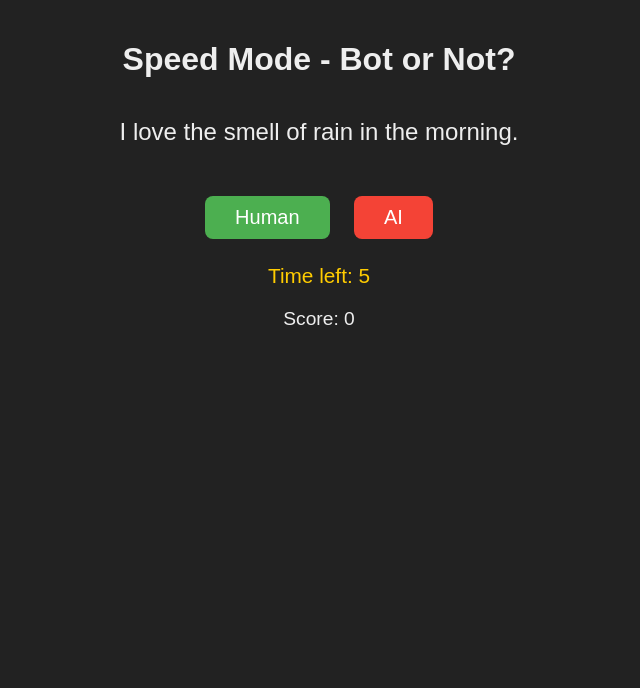
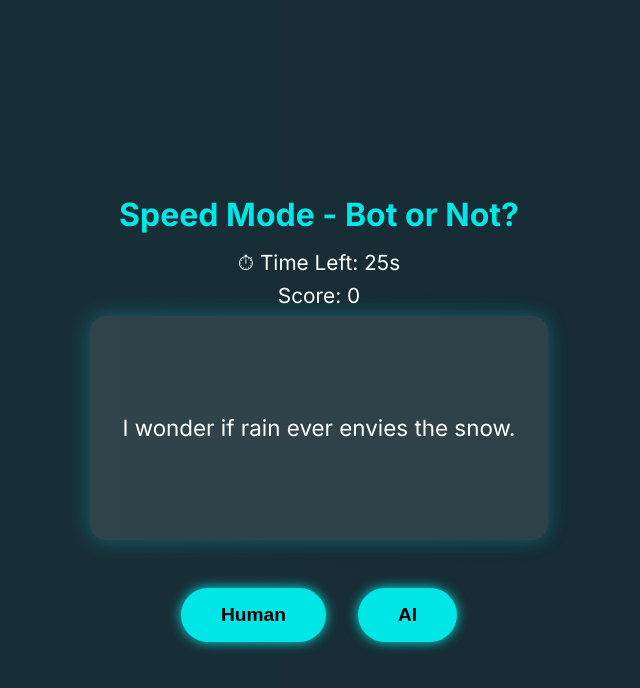
Before and after one commit to FrenchHelp/bot-or-not, a plain HTML site: page public/speed-mode.html in a window 1280 px wide. Shown: the whole page, without its empty margins (321-961 px from the left). Drawn offline with Linux system fonts and the light colour scheme.

Commit message:
Update speed-mode.html

```diff
--- a/public/speed-mode.html
+++ b/public/speed-mode.html
@@ -4,132 +4,206 @@
   <meta charset="UTF-8" />
   <meta name="viewport" content="width=device-width, initial-scale=1" />
   <title>Speed Mode - Bot or Not?</title>
+  <link href="https://fonts.googleapis.com/css2?family=Inter:wght@400;700&display=swap" rel="stylesheet" />
   <style>
     body {
-    font-family: Arial, sans-serif;
+      margin: 0;
+      font-family: 'Inter', sans-serif;
+      background: linear-gradient(270deg, #0f2027, #203a43, #2c5364);
+      background-size: 600% 600%;
+      animation: floatGradient 20s ease infinite;
+      color: white;
+      display: flex;
+      flex-direction: column;
+      align-items: center;
+      justify-content: center;
+      min-height: 100vh;
+      padding: 1rem;
+      text-align: center;
+    }
+    h1 {
+      color: #00e6e6;
+      margin-bottom: 1rem;
+    }
+    .score, .timer {
+      font-size: 1.3rem;
+      margin-bottom: 0.5rem;
+    }
+    .card {
+      background: rgba(255, 255, 255, 0.1);
+      border-radius: 16px;
       max-width: 600px;
-    margin: auto;
-    padding: 20px;
-    text-align: center;
-    background: #222;
-    color: #eee;
+      padding: 2rem;
+      margin-bottom: 1.5rem;
+      box-shadow: 0 0 20px rgba(0, 230, 230, 0.3);
+      font-size: 1.4rem;
+      line-height: 1.5;
+      min-height: 160px;
+      display: flex;
+      align-items: center;
+      justify-content: center;
+      animation: fadeInUp 0.6s ease;
     }
-  .quote {
-    font-size: 1.5rem;
-    margin: 40px 0;
+    .buttons {
+      display: flex;
+      gap: 2rem;
+      justify-content: center;
+      margin-bottom: 1rem;
     }
     button {
-    font-size: 1.25rem;
-    margin: 10px;
-    padding: 10px 30px;
+      background-color: #00e6e6;
+      border: none;
+      color: #000;
+      font-weight: bold;
+      padding: 1rem 2.5rem;
+      border-radius: 50px;
       cursor: pointer;
-    border: none;
-    border-radius: 8px;
+      font-size: 1.2rem;
+      box-shadow: 0 0 12px #00e6e6;
+      transition: transform 0.2s ease, box-shadow 0.2s ease;
     }
-  #btnHuman { background: #4CAF50; color: white; }
-  #btnAI { background: #f44336; color: white; }
-  #score {
+    button:hover {
+      transform: scale(1.05);
+      box-shadow: 0 0 25px #00ffff;
+    }
+    .result {
       font-size: 1.2rem;
-    margin-top: 20px;
+      min-height: 1.5rem;
+      font-weight: bold;
     }
-  #timer {
-    font-size: 1.3rem;
-    margin-top: 15px;
-    color: #ffcc00;
+    .restart {
+      background-color: #ff3864;
+      color: white;
+      margin-top: 1rem;
+      box-shadow: 0 0 12px #ff3864;
+    }
+    @keyframes fadeInUp {
+      from {
+        opacity: 0;
+        transform: translateY(20px);
+      }
+      to {
+        opacity: 1;
+        transform: translateY(0);
+      }
+    }
+    @keyframes floatGradient {
+      0% { background-position: 0% 50%; }
+      50% { background-position: 100% 50%; }
+      100% { background-position: 0% 50%; }
     }
   </style>
 </head>
 <body>
-
   <h1>Speed Mode - Bot or Not?</h1>
-<div class="quote" id="quote">Loading quote...</div>
-
+  <div class="timer">⏱ Time Left: <span id="timeLeft">30</span>s</div>
+  <div class="score">Score: <span id="score">0</span></div>
+  <div class="card" id="quoteCard">Loading quote...</div>
+  <div class="result" id="result"></div>
+  <div class="buttons">
     <button id="btnHuman">Human</button>
     <button id="btnAI">AI</button>
-
-<div id="timer">Time left: 10</div>
-<div id="score">Score: 0</div>
+  </div>
+  <button class="restart" id="restartBtn" style="display:none;">Restart</button>
 
   <script>
     const quotes = [
-    { text: "I love the smell of rain in the morning.", author: "Human" },
-    { text: "Artificial intelligence will redefine creativity.", author: "AI" },
-    { text: "Just had the best coffee ever!", author: "Human" },
-    { text: "The model predicted the weather with 90% accuracy.", author: "AI" },
-    // Add more quotes here
+      { label: 'human', text: "I just tripped over my own shadow." },
+      { label: 'human', text: "Why does autocorrect always betray me?" },
+      { label: 'human', text: "My dog barks every time I say 'banana'." },
+      { label: 'ai', text: "Do shadows dream of becoming light?" },
+      { label: 'ai', text: "A whisper carries further in the heart than in the ear." },
+      { label: 'ai', text: "I wonder if rain ever envies the snow." }
     ];
 
+    let time = 30;
+    let timer;
     let score = 0;
-  let currentQuoteIndex = 0;
-  let timeLeft = 10;
-  let timerInterval;
+    let currentIndex = 0;
 
-  const quoteEl = document.getElementById('quote');
+    const timeEl = document.getElementById('timeLeft');
+    const scoreEl = document.getElementById('score');
+    const quoteCard = document.getElementById('quoteCard');
+    const resultEl = document.getElementById('result');
     const btnHuman = document.getElementById('btnHuman');
     const btnAI = document.getElementById('btnAI');
-  const scoreEl = document.getElementById('score');
-  const timerEl = document.getElementById('timer');
+    const restartBtn = document.getElementById('restartBtn');
+
+    function shuffle(array) {
+      for (let i = array.length - 1; i > 0; i--) {
+        const j = Math.floor(Math.random() * (i + 1));
+        [array[i], array[j]] = [array[j], array[i]];
+      }
+    }
+
+    function loadQuote() {
+      if (currentIndex >= quotes.length) currentIndex = 0;
+      quoteCard.textContent = quotes[currentIndex].text;
+      resultEl.textContent = "";
+    }
+
+    function guess(isHuman) {
+      if (time <= 0) return;
+
+      const correct = (isHuman && quotes[currentIndex].label === 'human') ||
+                      (!isHuman && quotes[currentIndex].label === 'ai');
+
+      if (correct) {
+        score++;
+        resultEl.textContent = "Correct!";
+        resultEl.style.color = "#00e676";
+      } else {
+        resultEl.textContent = "Wrong!";
+        resultEl.style.color = "#ff3d00";
+      }
+
+      scoreEl.textContent = score;
+      currentIndex++;
+      loadQuote();
+    }
 
     function startTimer() {
-    timeLeft = 10;
-    timerEl.textContent = `Time left: ${timeLeft}`;
-    timerInterval = setInterval(() => {
-      timeLeft--;
-      timerEl.textContent = `Time left: ${timeLeft}`;
-      if (timeLeft <= 0) {
-        clearInterval(timerInterval);
-        disableButtons();
-        nextQuote();
+      timer = setInterval(() => {
+        time--;
+        timeEl.textContent = time;
+
+        if (time <= 0) {
+          clearInterval(timer);
+          endGame();
         }
       }, 1000);
     }
 
-  function loadQuote() {
-    if (currentQuoteIndex >= quotes.length) {
-      quoteEl.textContent = "Game Over! Your final score is " + score;
-      disableButtons();
-      timerEl.textContent = "";
-      return;
+    function endGame() {
+      quoteCard.textContent = `⏰ Time's up! Your score: ${score}`;
+      btnHuman.style.display = 'none';
+      btnAI.style.display = 'none';
+      resultEl.textContent = '';
+      restartBtn.style.display = 'inline-block';
     }
-    quoteEl.textContent = quotes[currentQuoteIndex].text;
-    enableButtons();
+
+    function restartGame() {
+      score = 0;
+      time = 30;
+      currentIndex = 0;
+      scoreEl.textContent = score;
+      timeEl.textContent = time;
+      btnHuman.style.display = 'inline-block';
+      btnAI.style.display = 'inline-block';
+      restartBtn.style.display = 'none';
+      shuffle(quotes);
+      loadQuote();
       startTimer();
     }
 
-  function disableButtons() {
-    btnHuman.disabled = true;
-    btnAI.disabled = true;
-  }
+    btnHuman.addEventListener('click', () => guess(true));
+    btnAI.addEventListener('click', () => guess(false));
+    restartBtn.addEventListener('click', restartGame);
 
-  function enableButtons() {
-    btnHuman.disabled = false;
-    btnAI.disabled = false;
-  }
-
-  function checkAnswer(answer) {
-    clearInterval(timerInterval);
-    const correct = (answer === (quotes[currentQuoteIndex].author === "AI" ? "AI" : "Human"));
-    if (correct) {
-      score++;
-      scoreEl.textContent = `Score: ${score}`;
-    }
-    disableButtons();
-    setTimeout(() => {
-      nextQuote();
-    }, 1000);
-  }
-
-  function nextQuote() {
-    currentQuoteIndex++;
+    // Init
+    shuffle(quotes);
     loadQuote();
-  }
-
-  btnHuman.addEventListener('click', () => checkAnswer("Human"));
-  btnAI.addEventListener('click', () => checkAnswer("AI"));
-
-  // Start game
-  loadQuote();
+    startTimer();
   </script>
-
 </body>
 </html>
```
Lines whose indentation alone changed are shown as unchanged.
